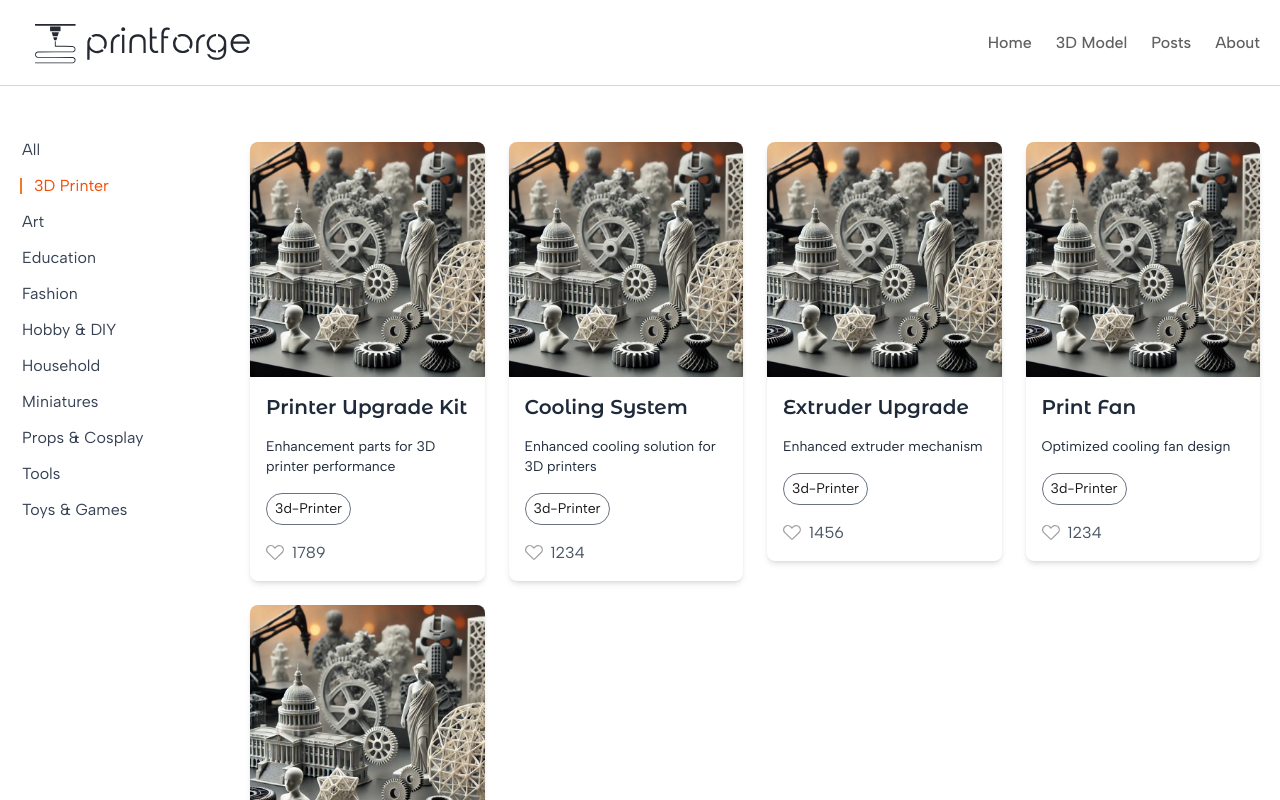
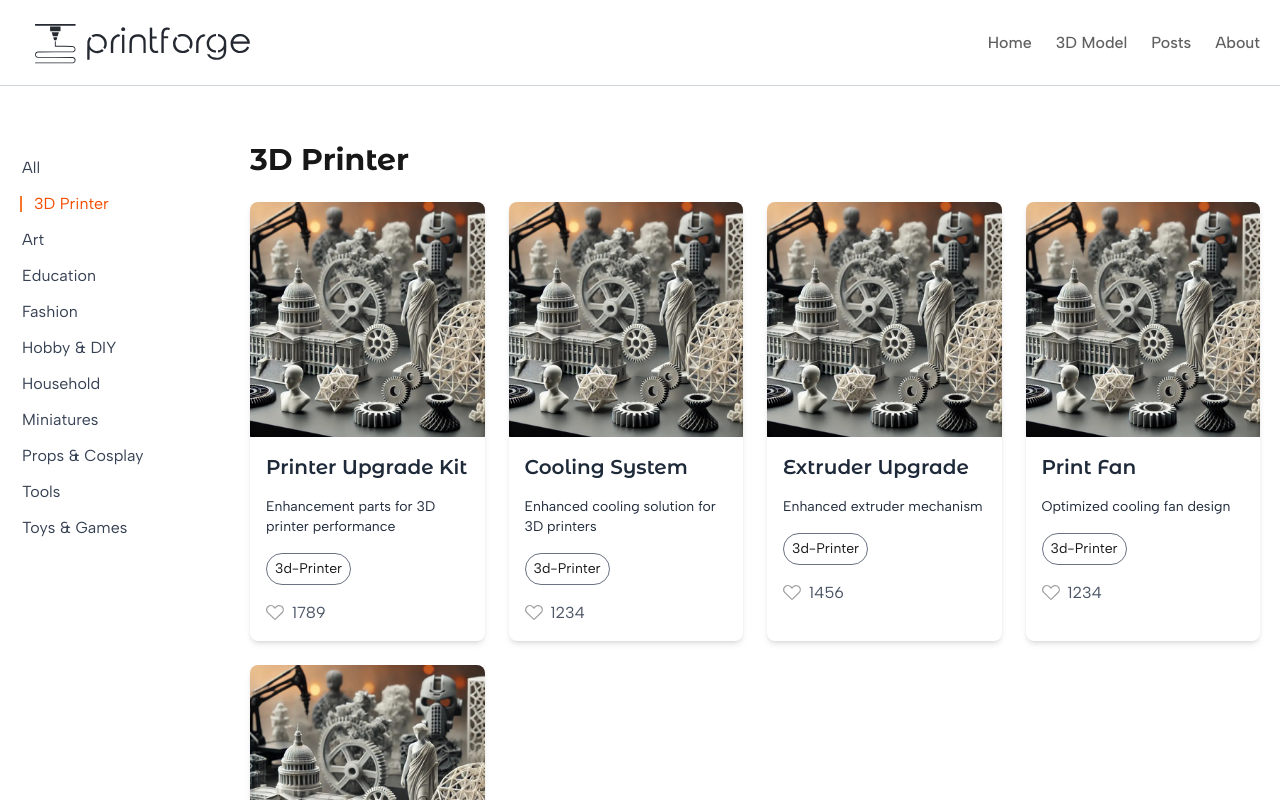
Before and after one commit to Dipok12/printforge, a Next.js app: page /3d-model/categories/3d-printer in a window 1280 px wide. Shown: the top 800 px of the page. Built offline with nearby package versions, Linux system fonts and the light colour scheme.

Commit message:
categories updated

```diff
--- a/app/3d-model/categories/[categoryName]/page.tsx
+++ b/app/3d-model/categories/[categoryName]/page.tsx
@@ -10,14 +10,17 @@ export default async function CategoryPage({params}: CategoryPageParams) {
     const models = await getModels({category: categoryName})
 
     return (
+        <div>
+            <h2 className="text-3xl font-bold mb-6">{category?.displayName || categoryName}</h2>
             <div
                 className="grid grid-cols-1 gap-6 sm:grid-cols-2 lg:grid-cols-3 xl:grid-cols-4"
                 role="region"
                 aria-label="3D Models Gallery"
             >
                 {models.map((model: Model) => (
-            <ModelCard key={model.id} model={model} />
+                <ModelCard  key={model.id} model={model} />
             ))}
+            </div>
         </div>
     )
 
--- a/app/components/common/CategoriesNav.tsx
+++ b/app/components/common/CategoriesNav.tsx
@@ -9,7 +9,7 @@ export default function CategoriesNav() {
     const categories: Category[] = getAllCategories()
     return(
         <div>
-            <div className="relative">
+            <div className="sticky top-[20%]">
                  <ul>
                     <NavLink
                         href="/3d-model"
--- a/app/components/common/ModelCard.tsx
+++ b/app/components/common/ModelCard.tsx
@@ -8,7 +8,7 @@ export default function ModelCard({ model }: ModelCardProps ){
     href={`/3d-model/${model.id}`}
     className="block group hover:shadow-[0_5px_12px_rgba(0,0,0,0.1)] hover:-translate-y-0.75 transition-all"
     >
-        <div className="overflow-hidden group transition-shadow bg-white rounded-lg shadow-md hover:shadow-lg" role="article">
+        <div className="overflow-hidden h-full group transition-shadow bg-white rounded-lg shadow-md hover:shadow-lg" role="article">
                 <div className="relative aspect-square overflow-hidden">
                     <Image
                         src={model.image}
```
Lines whose indentation alone changed are shown as unchanged.
